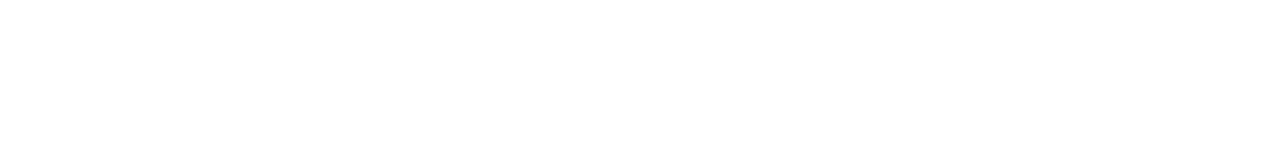
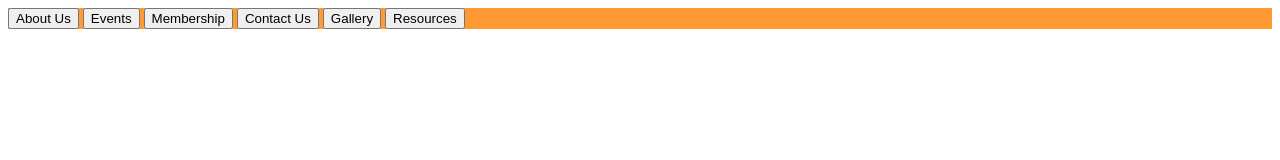
Before and after one commit to anubhav-gupta-software/SIA_website, a plain HTML site: page index.html in a window 1280 px wide. Drawn offline with Linux system fonts and the light colour scheme.

Commit message:
added buttons

```diff
--- a/index.css
+++ b/index.css
@@ -0,0 +1,5 @@
+#navbar {
+    background-color: #FF9933;
+    margin:0px;
+    padding:0px;
+}
--- a/index.html
+++ b/index.html
@@ -7,6 +7,21 @@
     <link rel="stylesheet" href="index.css">
 </head>
 <body>
+    <header>
+        <div id="navbar">
+            <button id="about">About Us</button>
+            <button id="events">Events</button>
+            <button id="membership">Membership</button>
+            <button id="contact">Contact Us</button>
+            <button id="gallery">Gallery</button>
+            <button id="resources">Resources</button>
+        </div>
+    </header>
+    <main>
 
+    </main>
+    <footer>
+
+    </footer>
 </body>
 </html>
```
